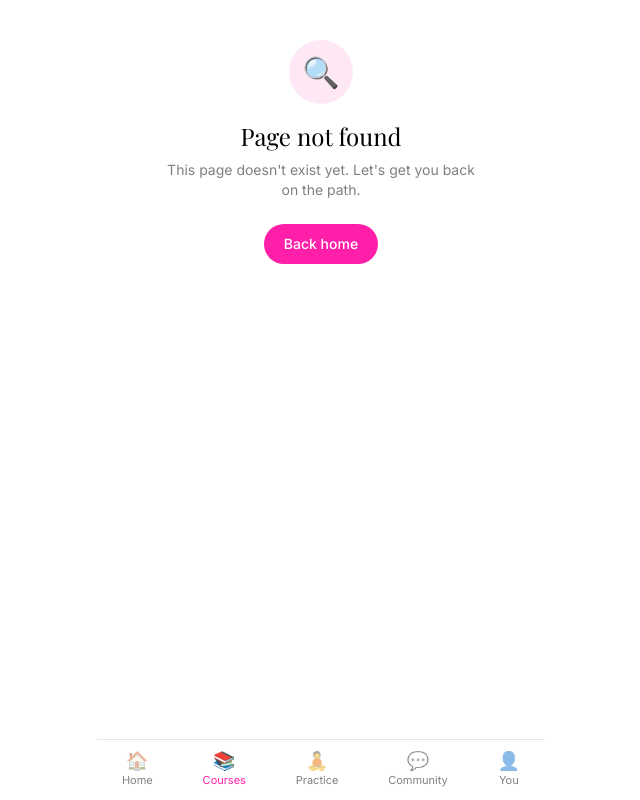
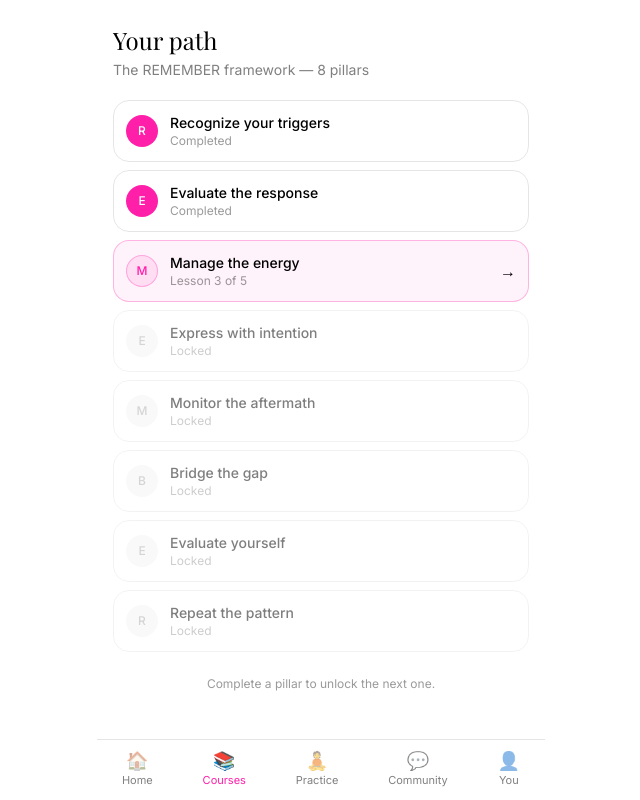
Before and after one commit to markAcierto/remember-app, a Next.js app: page /courses in a window 1280 px wide. Before the commit this address had no page. Shown: the whole page, without its empty margins (319-959 px from the left). Built offline with nearby package versions, Linux system fonts and the light colour scheme; a web font is replaced by a local one.

Commit message:
Add files via upload

```diff
--- /dev/null
+++ b/app/courses/page.tsx
@@ -0,0 +1,69 @@
+import Link from "next/link";
+import { PILLARS, MOCK_PROGRESS } from "@/lib/mock-data";
+
+const STATUS_STYLE: Record<string, string> = {
+  completed: "bg-brand-pink text-white",
+  "in-progress": "bg-brand-pink/10 text-brand-pink border border-brand-pink/30",
+  locked: "bg-black/5 text-black/30",
+};
+
+export default function CoursesPage() {
+  return (
+    <main className="px-4 pt-6">
+      <header className="mb-5">
+        <h1 className="font-display text-2xl text-brand-black">Your path</h1>
+        <p className="text-sm text-black/50 font-sans mt-1">
+          The REMEMBER framework — 8 pillars
+        </p>
+      </header>
+
+      <div className="flex flex-col gap-2">
+        {PILLARS.map((pillar) => {
+          const progress =
+            MOCK_PROGRESS[pillar.slug] ?? { status: "locked", lessonIndex: 0 };
+          const label =
+            progress.status === "completed"
+              ? "Completed"
+              : progress.status === "in-progress"
+              ? `Lesson ${progress.lessonIndex + 1} of ${pillar.lessonTitles.length}`
+              : "Locked";
+
+          return (
+            <Link
+              key={pillar.slug}
+              href={
+                progress.status === "locked"
+                  ? "#"
+                  : `/courses/${pillar.slug}`
+              }
+              className={`flex items-center gap-3 p-3 rounded-2xl border ${
+                progress.status === "in-progress"
+                  ? "border-brand-pink/30 bg-brand-pink/5"
+                  : "border-black/10"
+              } ${progress.status === "locked" ? "opacity-50 pointer-events-none" : ""}`}
+            >
+              <div
+                className={`w-8 h-8 rounded-full flex items-center justify-center text-xs font-sans font-medium flex-shrink-0 ${STATUS_STYLE[progress.status]}`}
+              >
+                {pillar.letter}
+              </div>
+              <div className="flex-1 min-w-0">
+                <p className="text-sm font-sans font-medium truncate">
+                  {pillar.name}
+                </p>
+                <p className="text-xs text-black/40 font-sans">{label}</p>
+              </div>
+              {progress.status === "in-progress" && (
+                <span aria-hidden>→</span>
+              )}
+            </Link>
+          );
+        })}
+      </div>
+
+      <p className="text-xs text-black/40 font-sans mt-6 text-center">
+        Complete a pillar to unlock the next one.
+      </p>
+    </main>
+  );
+}
```
